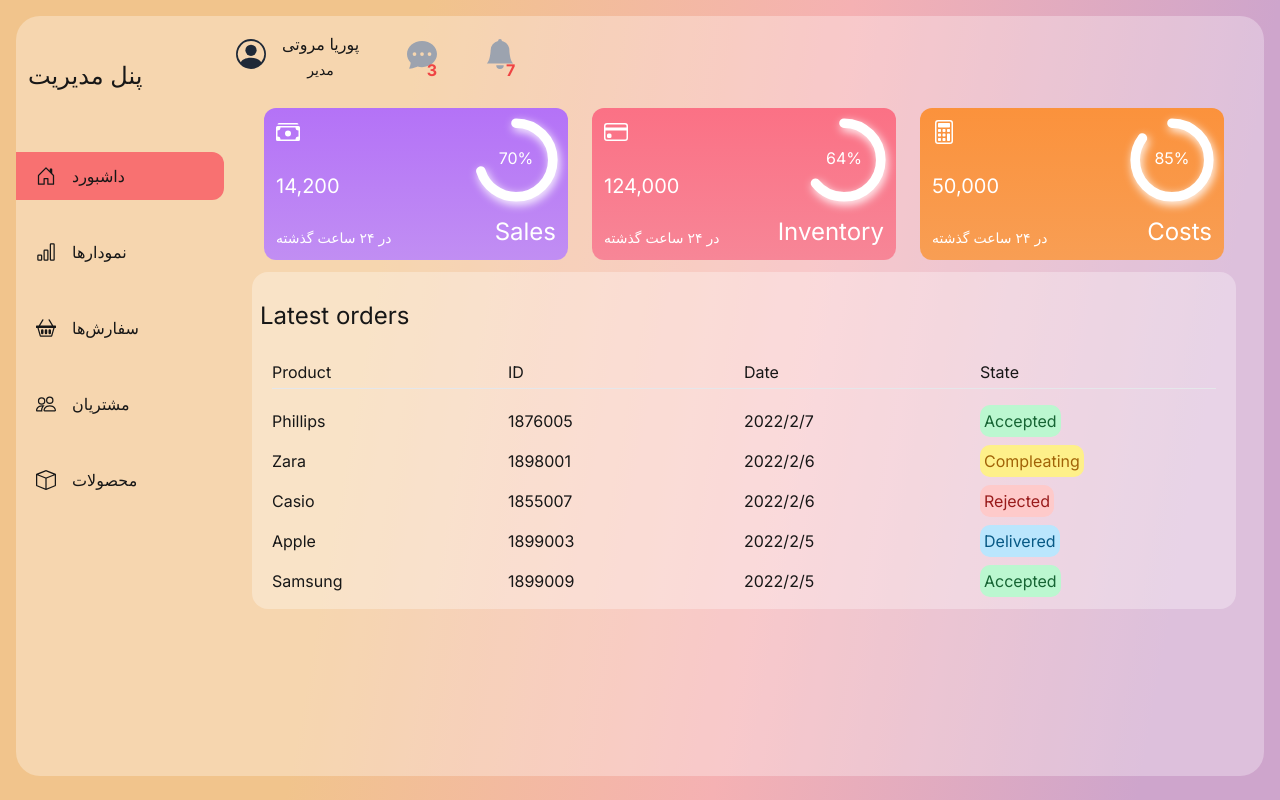
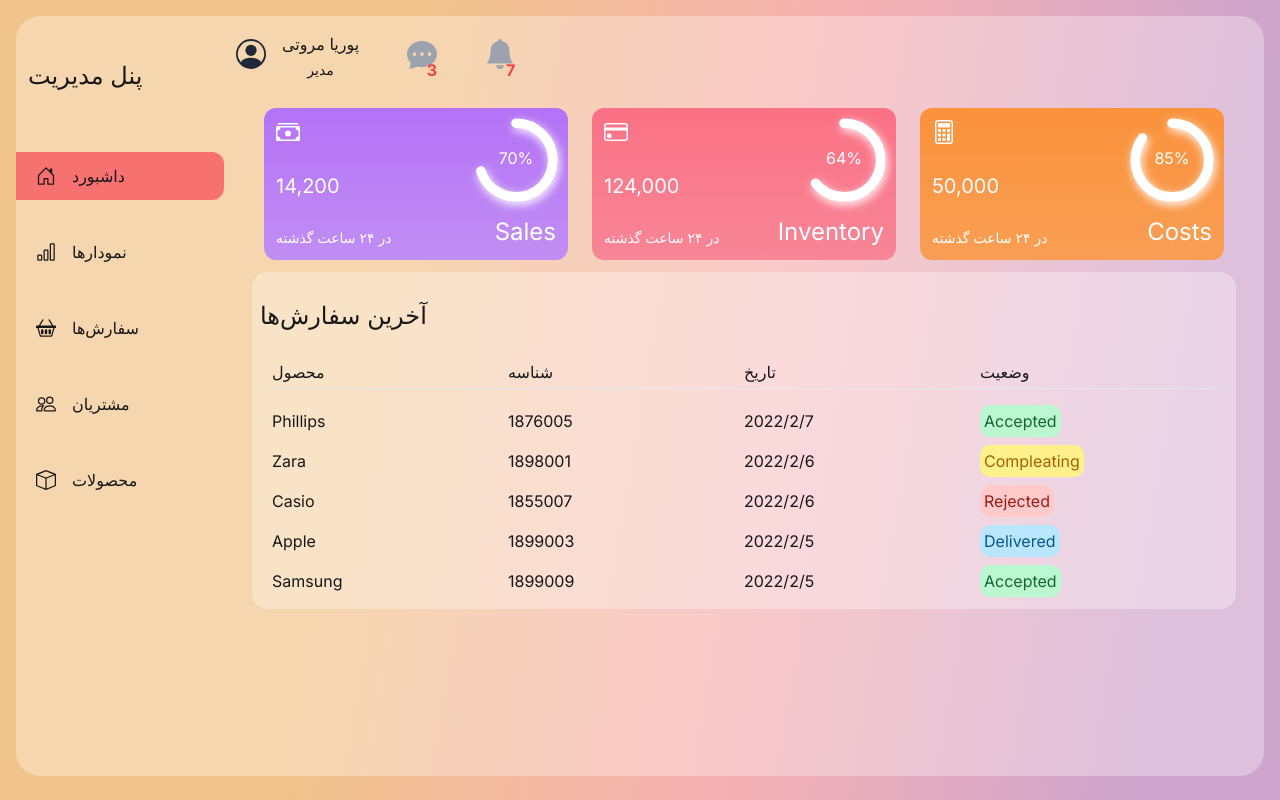
Before and after one commit to pouriamori/dashboard-1, a Next.js app: page / in a window 1280 px wide. Built offline with nearby package versions, Linux system fonts and the light colour scheme.

Commit message:
Update LatestOrders.jsx

```diff
--- a/components/LatestOrders.jsx
+++ b/components/LatestOrders.jsx
@@ -1,3 +1,4 @@
+
 import React from 'react'
 import { ordersData } from '@/data'
 
@@ -8,21 +9,21 @@ const LatestOrders = () => {
   return (
     <div className='bg-transparent-3 p-2 rounded-2xl'>
       <p className='mt-5 mb-3 text-2xl'>
-        Latest orders
+        آخرین سفارش‌ها
       </p>
       <div className="row p-3 rounded-2xl">
 
         <div className="col-3">
-          Product
+          محصول
         </div>
         <div className="col-3">
-          ID
+          شناسه
         </div>
         <div className="col-3">
-          Date
+          تاریخ
         </div>
         <div className="col-3">
-          State
+          وضعیت
         </div>
         <hr className='w-75' />
       </div>
```
